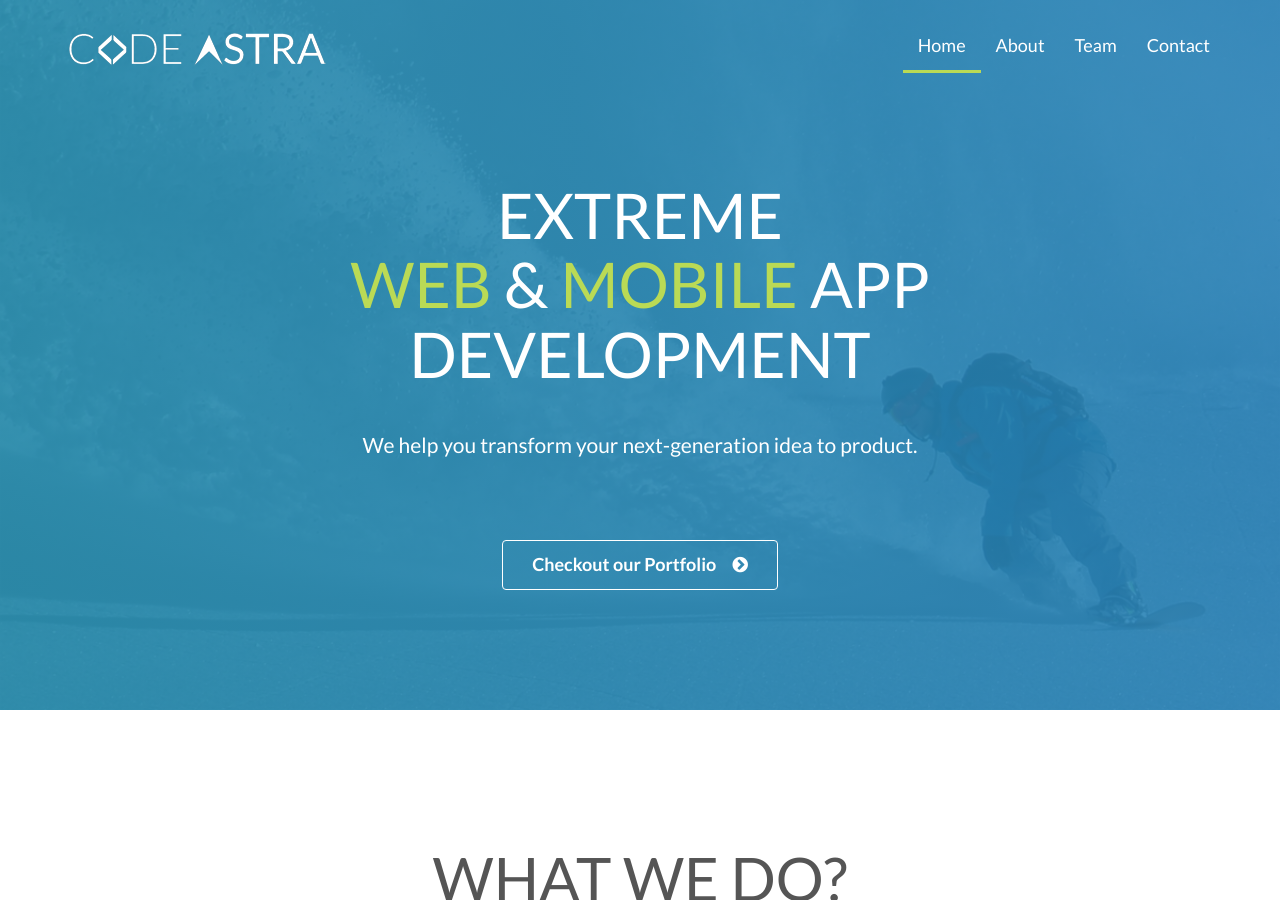
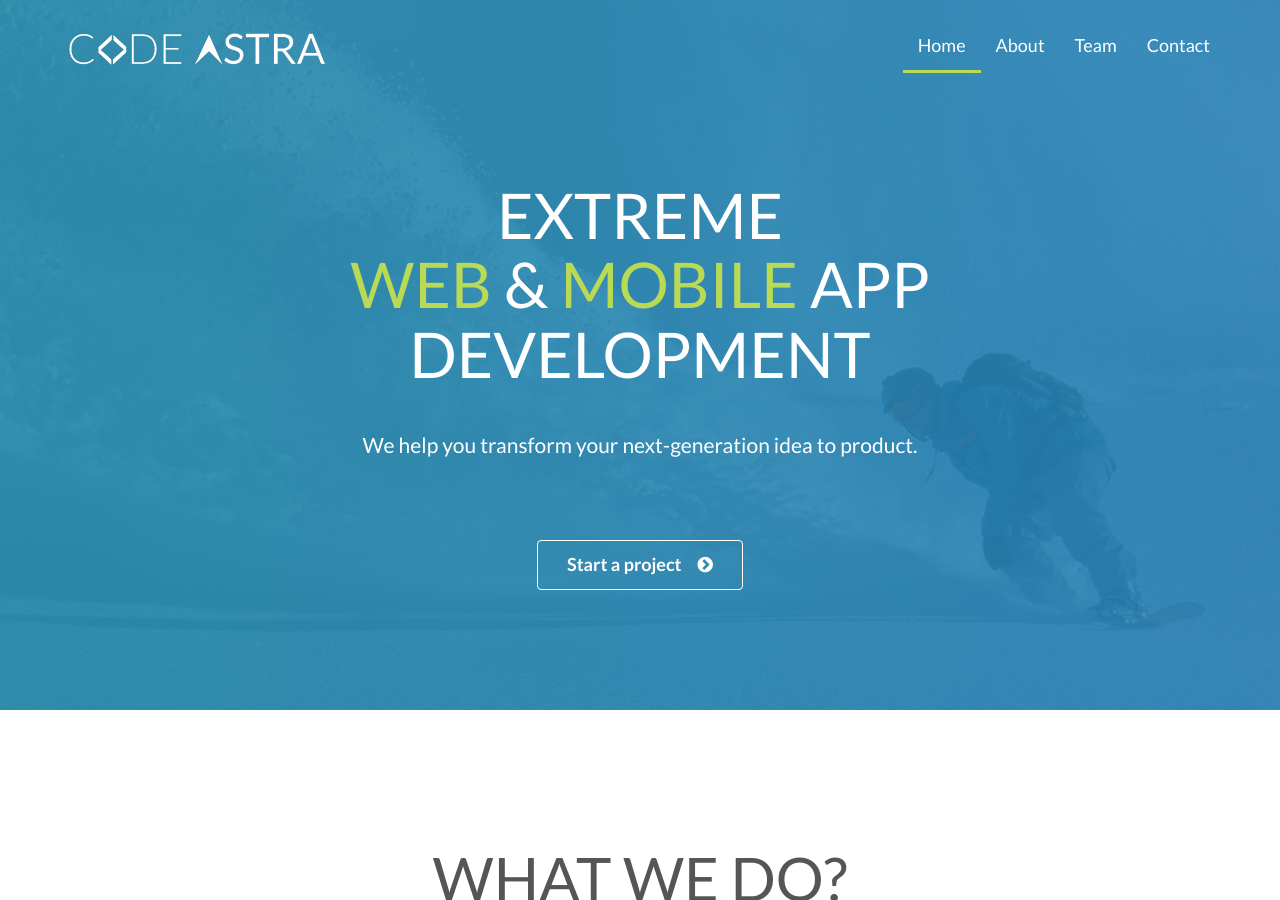
Before and after one commit to CodeAstra/portfolio, a Jekyll site: the page built from index.html, in a window 1280 px wide and 900 px high. Built offline with Jekyll 4.4.1, drawn with Linux system fonts in a browser that asks for light colours; nearby versions of some CDN libraries; comment, search, counter and statistics services are not loaded.

Commit message:
Change the call to action from work page to contact page

```diff
--- a/index.html
+++ b/index.html
@@ -13,8 +13,8 @@ image: /images/og/Code-Astra-Logo.jpg
       </h1>
       <p>We help you transform your next-generation idea to product.</p>
       <div class="action-container">
-        <a class="btn btn-lg  btn-outline" href="{{site.baseurl}}/work/" role="button">
-          Checkout our Portfolio
+        <a class="btn btn-lg  btn-outline" href="{{site.baseurl}}/contact/" role="button">
+          Start a project
           <i class="fa fa-chevron-circle-right" aria-hidden="true"></i>
         </a>
       </div>
```
